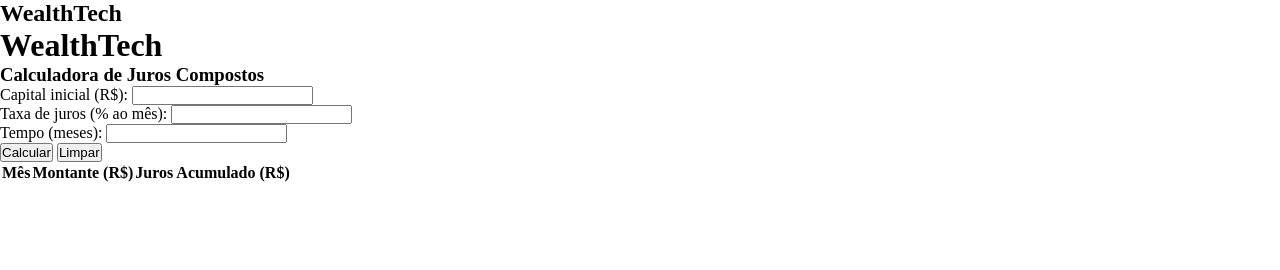
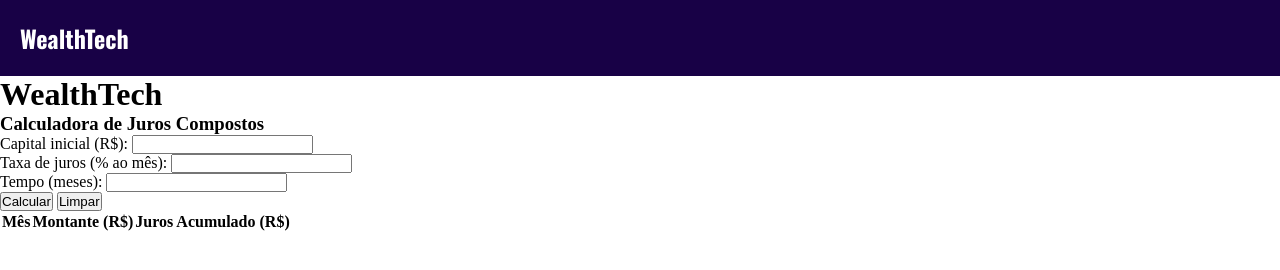
Before and after one commit to KaikalDev/CalculoJurosComposto, a plain HTML site: page index.html in a window 1280 px wide. Drawn offline with nearby package versions, Linux system fonts and the light colour scheme.

Commit message:
criação do header

```diff
--- a/main.css
+++ b/main.css
@@ -3,3 +3,10 @@
     padding: 0;
     box-sizing: border-box;
 }
+
+header{
+    font-family: oswald, sans-serif;
+    background-color: rgb(24, 1, 70);
+    color: white;
+    padding: 20px 20px;
+}
```
